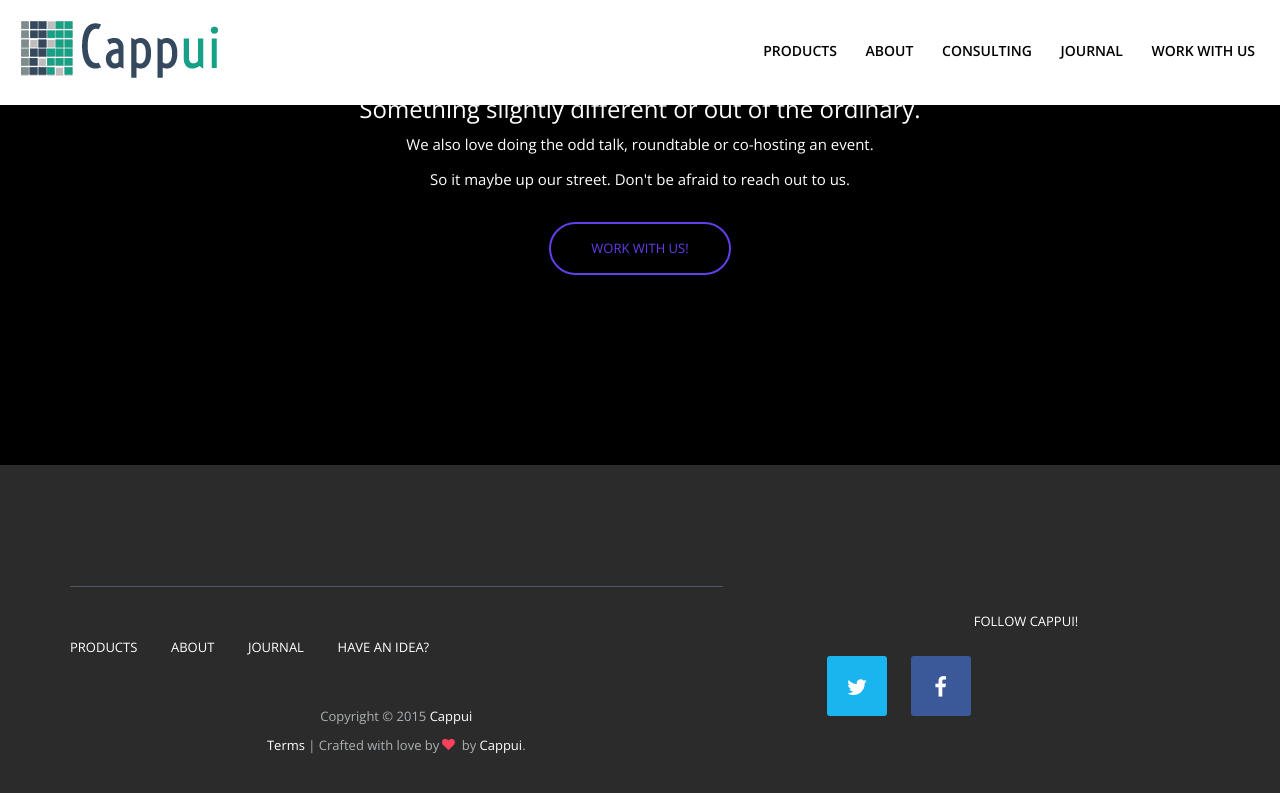
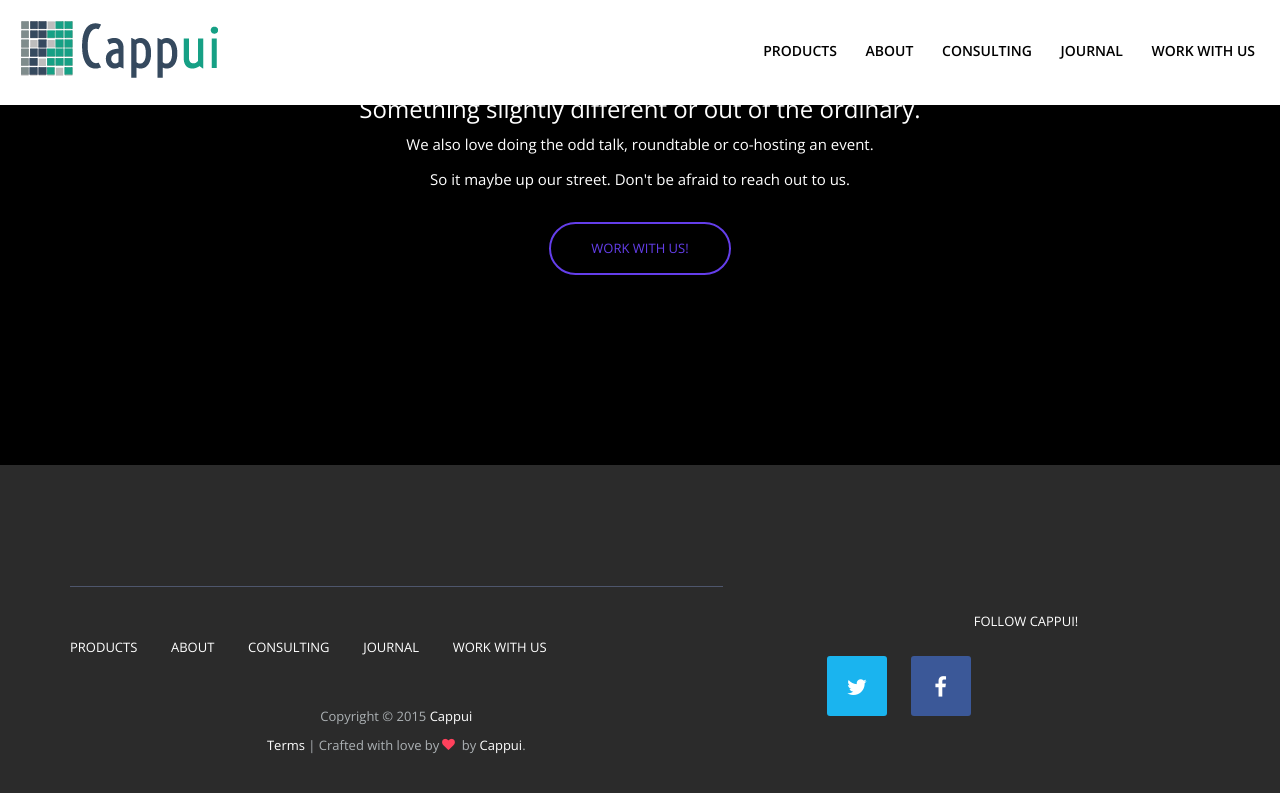
Before and after one commit to Cappui/Cappui-Website, a Jekyll site: the page built from index.html, in a window 1280 px wide and 900 px high, scrolled down 2494 px. Shown: the top 793 px of the window. Built offline with Jekyll 4.4.1, drawn with Linux system fonts in a browser that asks for light colours; nearby versions of some CDN libraries; library files that are not in the unit come from our copies; a style sheet for code colours, icons or effects is not loaded.

Commit message:
Update index.html

```diff
--- a/_includes/footer.html
+++ b/_includes/footer.html
@@ -15,8 +15,9 @@
                         <ul class="footer-group">
                             <li><a href="/#products">Products</a></li>
                             <li><a href="/about/">About</a></li>
+                            <li><a href="/#consulting">Consulting</a></li>
                             <li><a href="https://medium.com/journal-of-cappui" target="_blank">Journal</a></li>
-                            <li><a href="#idea">Have an idea?</a></li>
+                            <li><a href="#idea">Work with us</a></li>
                         </ul>
                         <p>Copyright © 2015 <a href="#">Cappui</a><br>
                         <a href="#">Terms</a> | Crafted with love by<span class="fa fa-heart pulse2"></span> by <a href="http://cappui.com/">Cappui</a>.</p>
@@ -25,6 +26,7 @@
             </div>
         </div>
     </footer>
+
 
  <script src="http://ajax.googleapis.com/ajax/libs/jquery/1.11.2/jquery.min.js"></script>
  <script>window.jQuery || document.write('<script src="{{ "/js/vendor/jquery-1.11.2.min.js" | prepend: site.baseurl }}"><\/script>')</script>
```
